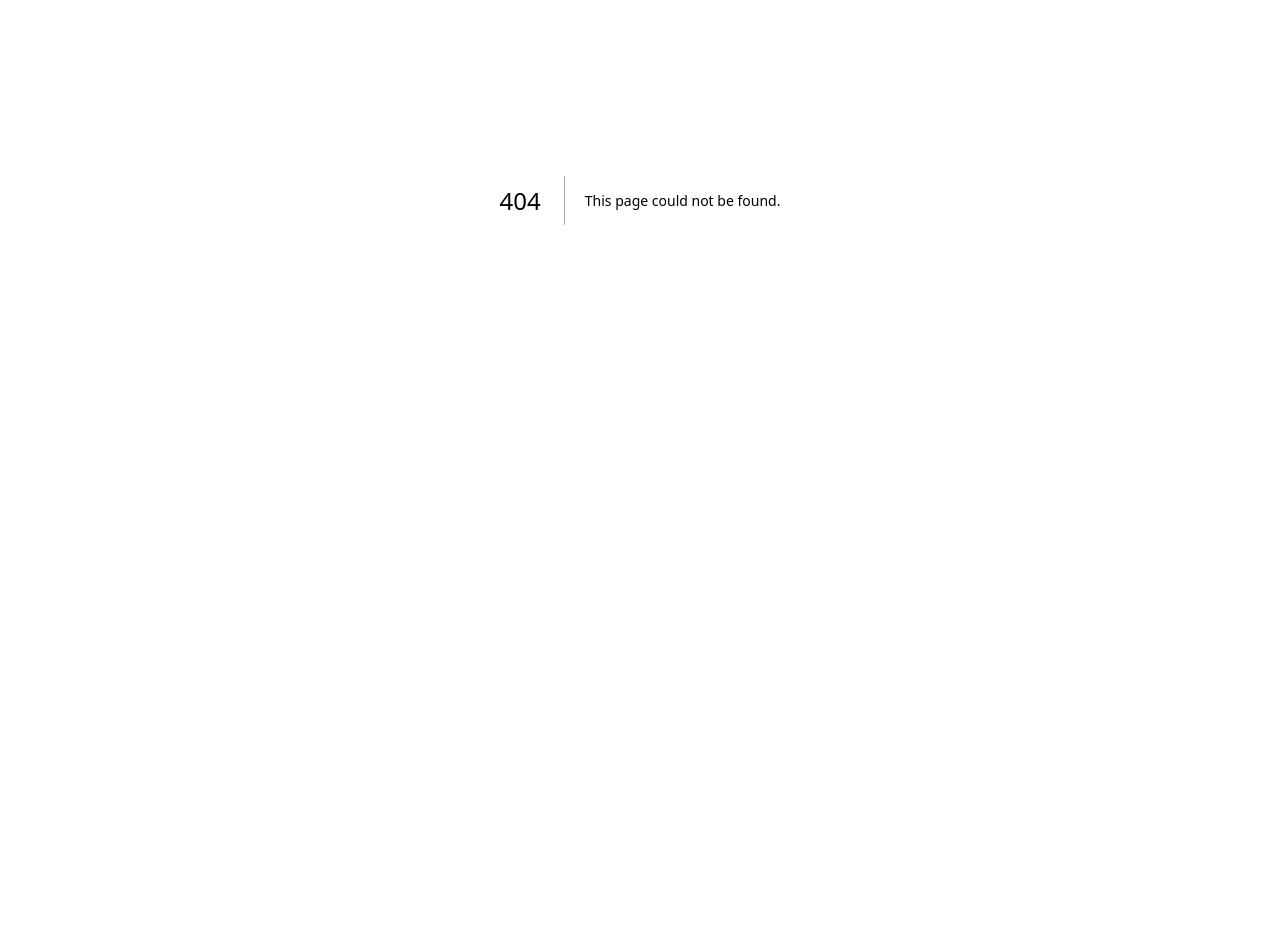
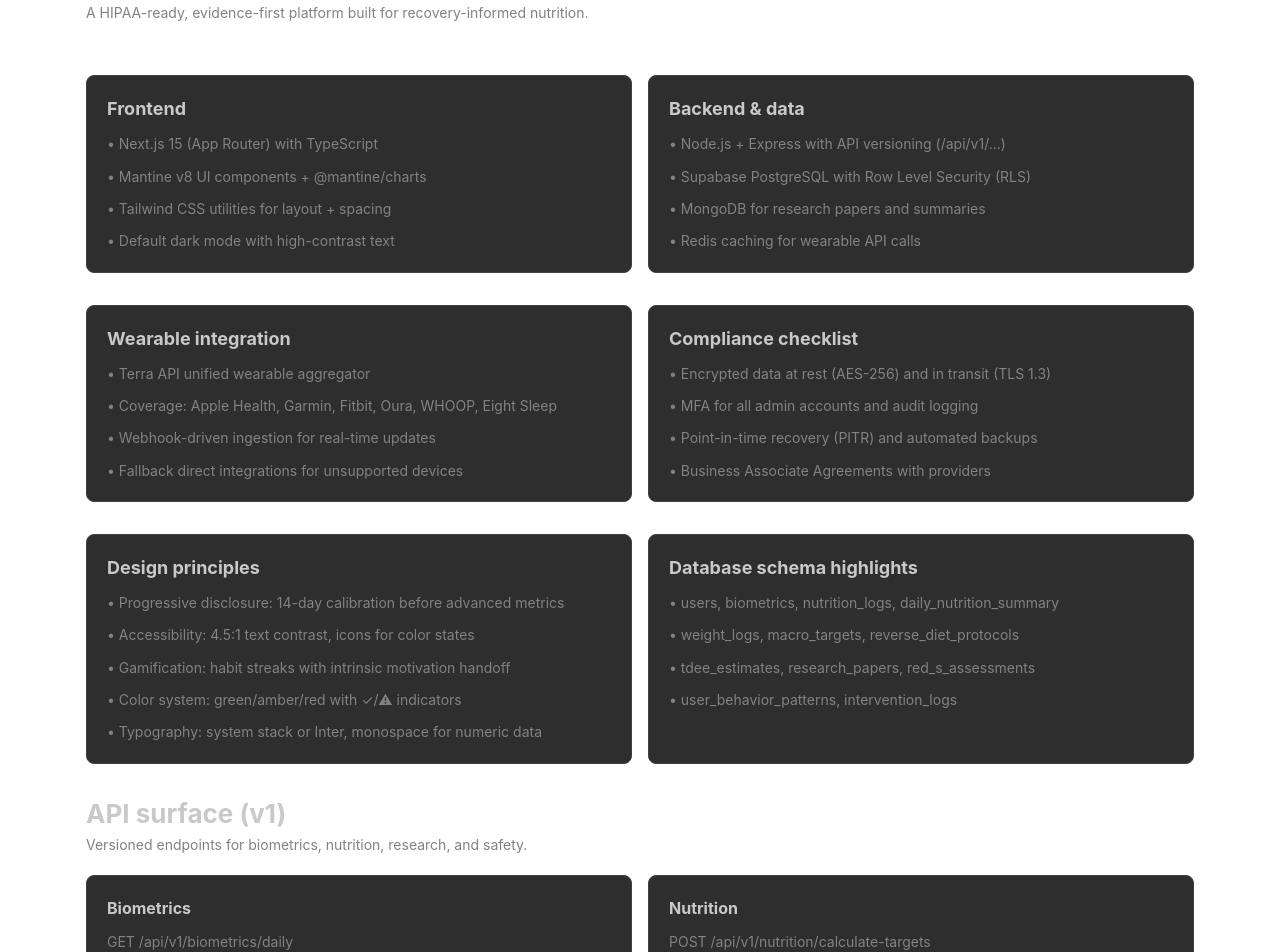
Before and after one commit to seanfitzge/mip, a Next.js app: page /architecture in a window 1280 px wide. Before the commit this address had no page. Shown: the part 200-1152 px from the top of the page. Before the commit the page ends 800 px from the top, so only its background shows below. Built offline with nearby package versions, Linux system fonts and the light colour scheme.

Commit message:
Refactor layout.tsx to improve dark mode support and enhance performance; address hydration warnings

```diff
--- /dev/null
+++ b/app/(marketing)/architecture/page.tsx
@@ -0,0 +1,197 @@
+import { SectionHeader } from "@/components/section-header"
+import { Card, Container, SimpleGrid, Stack, Text, Title } from "@mantine/core"
+
+const frontendStack = [
+  "Next.js 15 (App Router) with TypeScript",
+  "Mantine v8 UI components + @mantine/charts",
+  "Tailwind CSS utilities for layout + spacing",
+  "Default dark mode with high-contrast text"
+]
+
+const backendStack = [
+  "Node.js + Express with API versioning (/api/v1/...)",
+  "Supabase PostgreSQL with Row Level Security (RLS)",
+  "MongoDB for research papers and summaries",
+  "Redis caching for wearable API calls"
+]
+
+const wearableStack = [
+  "Terra API unified wearable aggregator",
+  "Coverage: Apple Health, Garmin, Fitbit, Oura, WHOOP, Eight Sleep",
+  "Webhook-driven ingestion for real-time updates",
+  "Fallback direct integrations for unsupported devices"
+]
+
+const complianceChecklist = [
+  "Encrypted data at rest (AES-256) and in transit (TLS 1.3)",
+  "MFA for all admin accounts and audit logging",
+  "Point-in-time recovery (PITR) and automated backups",
+  "Business Associate Agreements with providers"
+]
+
+const designPrinciples = [
+  "Progressive disclosure: 14-day calibration before advanced metrics",
+  "Accessibility: 4.5:1 text contrast, icons for color states",
+  "Gamification: habit streaks with intrinsic motivation handoff",
+  "Color system: green/amber/red with ✓/⚠ indicators",
+  "Typography: system stack or Inter, monospace for numeric data"
+]
+
+const databaseTables = [
+  "users, biometrics, nutrition_logs, daily_nutrition_summary",
+  "weight_logs, macro_targets, reverse_diet_protocols",
+  "tdee_estimates, research_papers, red_s_assessments",
+  "user_behavior_patterns, intervention_logs"
+]
+
+const apiGroups = [
+  {
+    title: "Biometrics",
+    endpoints: [
+      "GET /api/v1/biometrics/daily",
+      "GET /api/v1/biometrics/trends",
+      "GET /api/v1/biometrics/recovery-score",
+      "POST /api/v1/biometrics/baseline"
+    ]
+  },
+  {
+    title: "Nutrition",
+    endpoints: [
+      "POST /api/v1/nutrition/calculate-targets",
+      "POST /api/v1/nutrition/log-meal",
+      "GET /api/v1/nutrition/recommendations",
+      "GET /api/v1/nutrition/targets/history"
+    ]
+  },
+  {
+    title: "Research",
+    endpoints: [
+      "GET /api/v1/research/studies",
+      "GET /api/v1/research/study/:doi",
+      "GET /api/v1/research/topic/:name",
+      "GET /api/v1/research/updates"
+    ]
+  },
+  {
+    title: "Protocol",
+    endpoints: [
+      "POST /api/v1/protocol/reverse-diet/start",
+      "GET /api/v1/protocol/reverse-diet/status",
+      "POST /api/v1/protocol/reverse-diet/update",
+      "GET /api/v1/protocol/reverse-diet/timeline"
+    ]
+  },
+  {
+    title: "ML + Safety",
+    endpoints: [
+      "POST /api/v1/ml/predict-tdee",
+      "POST /api/v1/ml/predict-timeline",
+      "GET /api/v1/ml/insights",
+      "GET /api/v1/safety/red-s-risk"
+    ]
+  }
+]
+
+export default function ArchitecturePage() {
+  return (
+    <section className="section">
+      <Container size="lg">
+        <Stack gap="xl">
+          <SectionHeader
+            title="Technical architecture"
+            subtitle="A HIPAA-ready, evidence-first platform built for recovery-informed nutrition."
+          />
+          <SimpleGrid cols={{ base: 1, lg: 2 }}>
+            <Card withBorder radius="md" padding="lg">
+              <Stack gap="sm">
+                <Title order={4}>Frontend</Title>
+                {frontendStack.map((item) => (
+                  <Text key={item} size="sm" c="dimmed">
+                    • {item}
+                  </Text>
+                ))}
+              </Stack>
+            </Card>
+            <Card withBorder radius="md" padding="lg">
+              <Stack gap="sm">
+                <Title order={4}>Backend & data</Title>
+                {backendStack.map((item) => (
+                  <Text key={item} size="sm" c="dimmed">
+                    • {item}
+                  </Text>
+                ))}
+              </Stack>
+            </Card>
+          </SimpleGrid>
+
+          <SimpleGrid cols={{ base: 1, lg: 2 }}>
+            <Card withBorder radius="md" padding="lg">
+              <Stack gap="sm">
+                <Title order={4}>Wearable integration</Title>
+                {wearableStack.map((item) => (
+                  <Text key={item} size="sm" c="dimmed">
+                    • {item}
+                  </Text>
+                ))}
+              </Stack>
+            </Card>
+            <Card withBorder radius="md" padding="lg">
+              <Stack gap="sm">
+                <Title order={4}>Compliance checklist</Title>
+                {complianceChecklist.map((item) => (
+                  <Text key={item} size="sm" c="dimmed">
+                    • {item}
+                  </Text>
+                ))}
+              </Stack>
+            </Card>
+          </SimpleGrid>
+
+          <SimpleGrid cols={{ base: 1, lg: 2 }}>
+            <Card withBorder radius="md" padding="lg">
+              <Stack gap="sm">
+                <Title order={4}>Design principles</Title>
+                {designPrinciples.map((item) => (
+                  <Text key={item} size="sm" c="dimmed">
+                    • {item}
+                  </Text>
+                ))}
+              </Stack>
+            </Card>
+            <Card withBorder radius="md" padding="lg">
+              <Stack gap="sm">
+                <Title order={4}>Database schema highlights</Title>
+                {databaseTables.map((item) => (
+                  <Text key={item} size="sm" c="dimmed">
+                    • {item}
+                  </Text>
+                ))}
+              </Stack>
+            </Card>
+          </SimpleGrid>
+
+          <div>
+            <SectionHeader
+              title="API surface (v1)"
+              subtitle="Versioned endpoints for biometrics, nutrition, research, and safety."
+            />
+            <SimpleGrid cols={{ base: 1, md: 2, xl: 3 }}>
+              {apiGroups.map((group) => (
+                <Card key={group.title} withBorder radius="md" padding="lg">
+                  <Stack gap="sm">
+                    <Title order={5}>{group.title}</Title>
+                    {group.endpoints.map((endpoint) => (
+                      <Text key={endpoint} size="sm" c="dimmed">
+                        {endpoint}
+                      </Text>
+                    ))}
+                  </Stack>
+                </Card>
+              ))}
+            </SimpleGrid>
+          </div>
+        </Stack>
+      </Container>
+    </section>
+  )
+}
```
